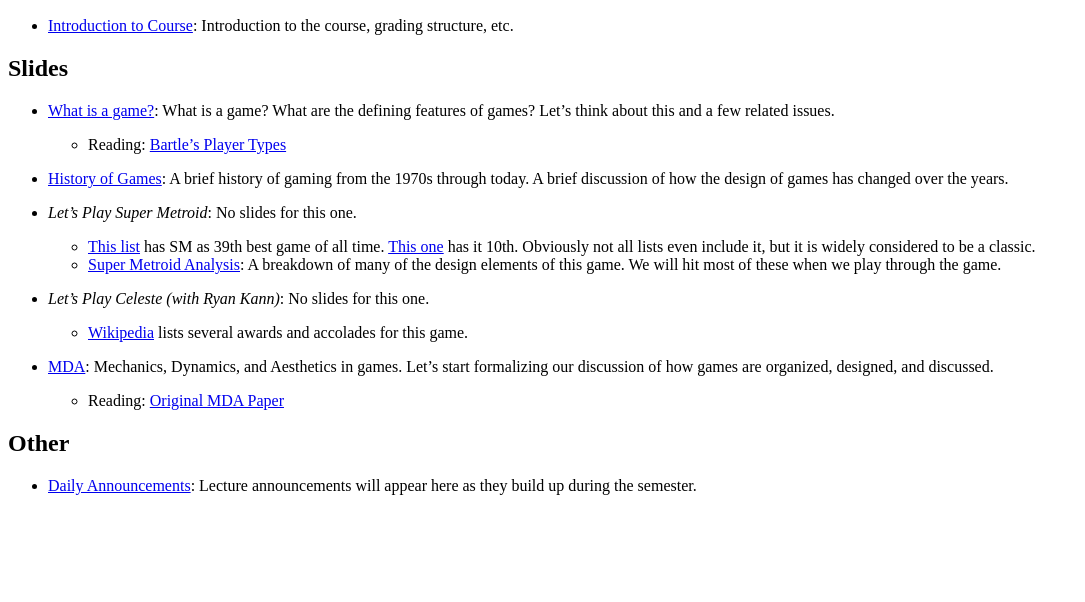
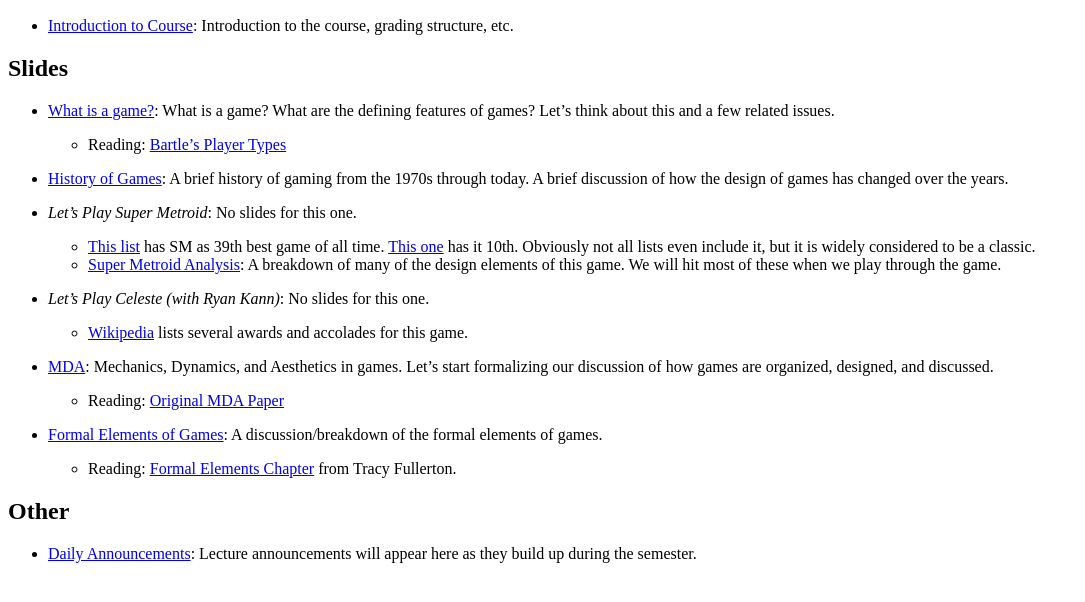
Before and after one commit to markfloryan/gamedesign, a website: page slides/index.html in a window 1280 px wide. Shown: the part 96-698 px from the top of the page, without its empty margins (0-1085 px from the left). Drawn offline with Linux system fonts and the light colour scheme.

Commit message:
adding formal elements to slide page

```diff
--- a/slides/index.html
+++ b/slides/index.html
@@ -23,6 +23,10 @@
 <ul>
 <li>Reading: <a href="../readings/MDA.pdf">Original MDA Paper</a></li>
 </ul></li>
+<li><p><a href="./FormalElements.pptx">Formal Elements of Games</a>: A discussion/breakdown of the formal elements of games.</p>
+<ul>
+<li>Reading: <a href="../readings/fullerton-2008-formal-elements.pdf">Formal Elements Chapter</a> from Tracy Fullerton.</li>
+</ul></li>
 </ul>
 <h2 id="other"><a name="introduction"></a>Other</h2>
 <ul>
```
Also changed, not shown: slides/index.md (+3 -0 lines).
